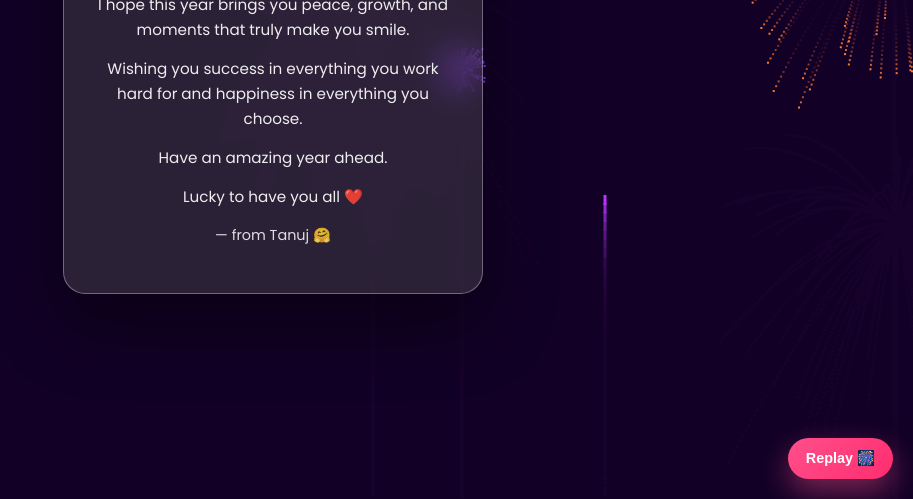
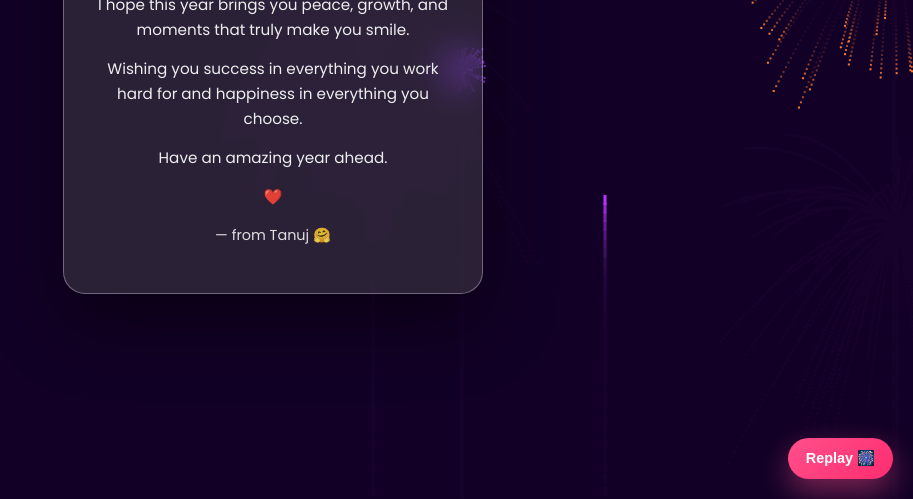
Before and after one commit to TANUJYADAV29/new-year, a plain HTML site: page index.html in a window 1280 px wide. Shown: the part 301-800 px from the top of the page, without its empty margins (367-1280 px from the left). Drawn offline with Linux system fonts and the light colour scheme.

```diff
--- a/index.html
+++ b/index.html
@@ -24,7 +24,7 @@
 
     <p>Have an amazing year ahead.</p>
 
-    <p class="highlight">Lucky to have you all ❤️</p>
+    <p class="highlight">❤️</p>
     <p class="signature">— from Tanuj 🤗</p>
   </div>
 </div>
```
